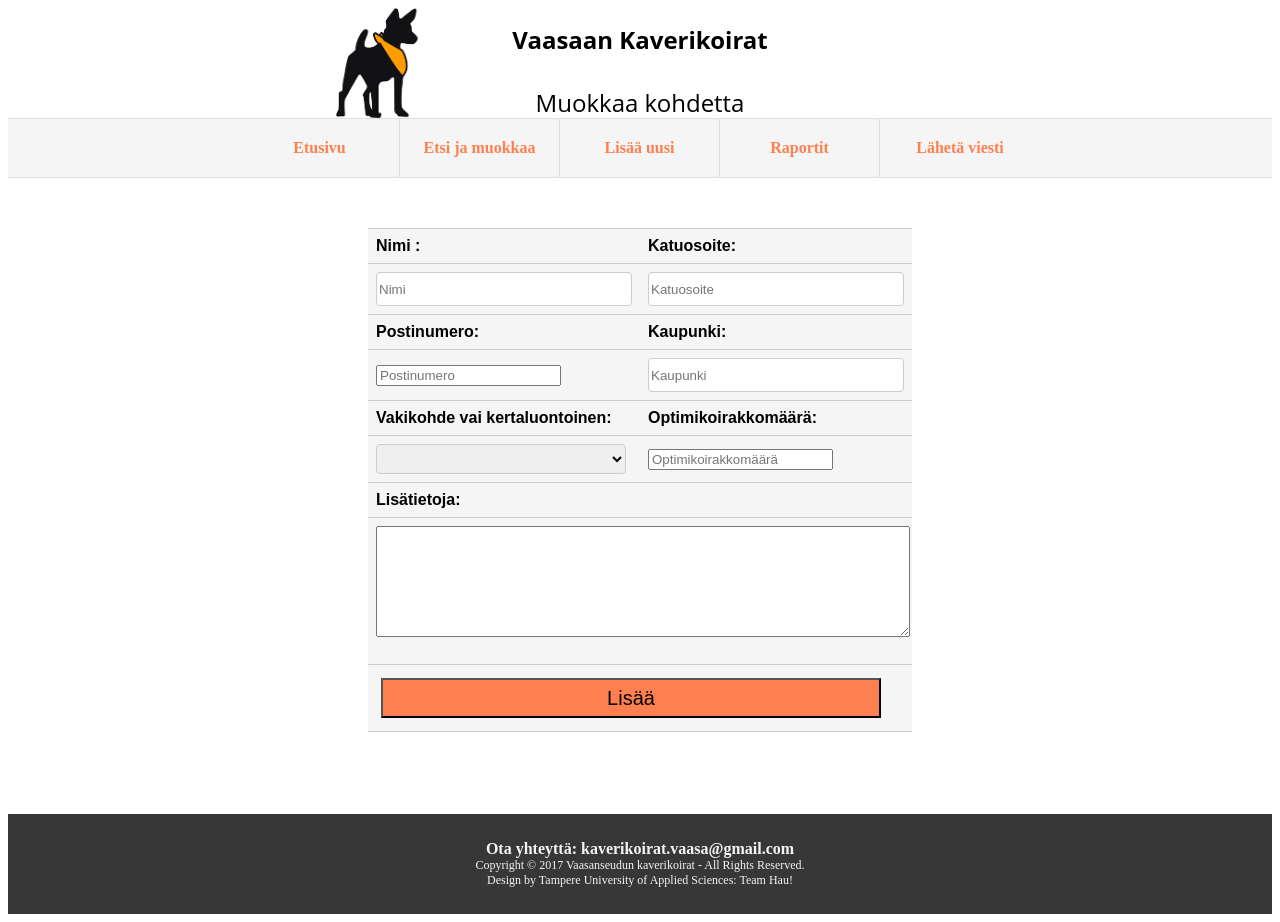
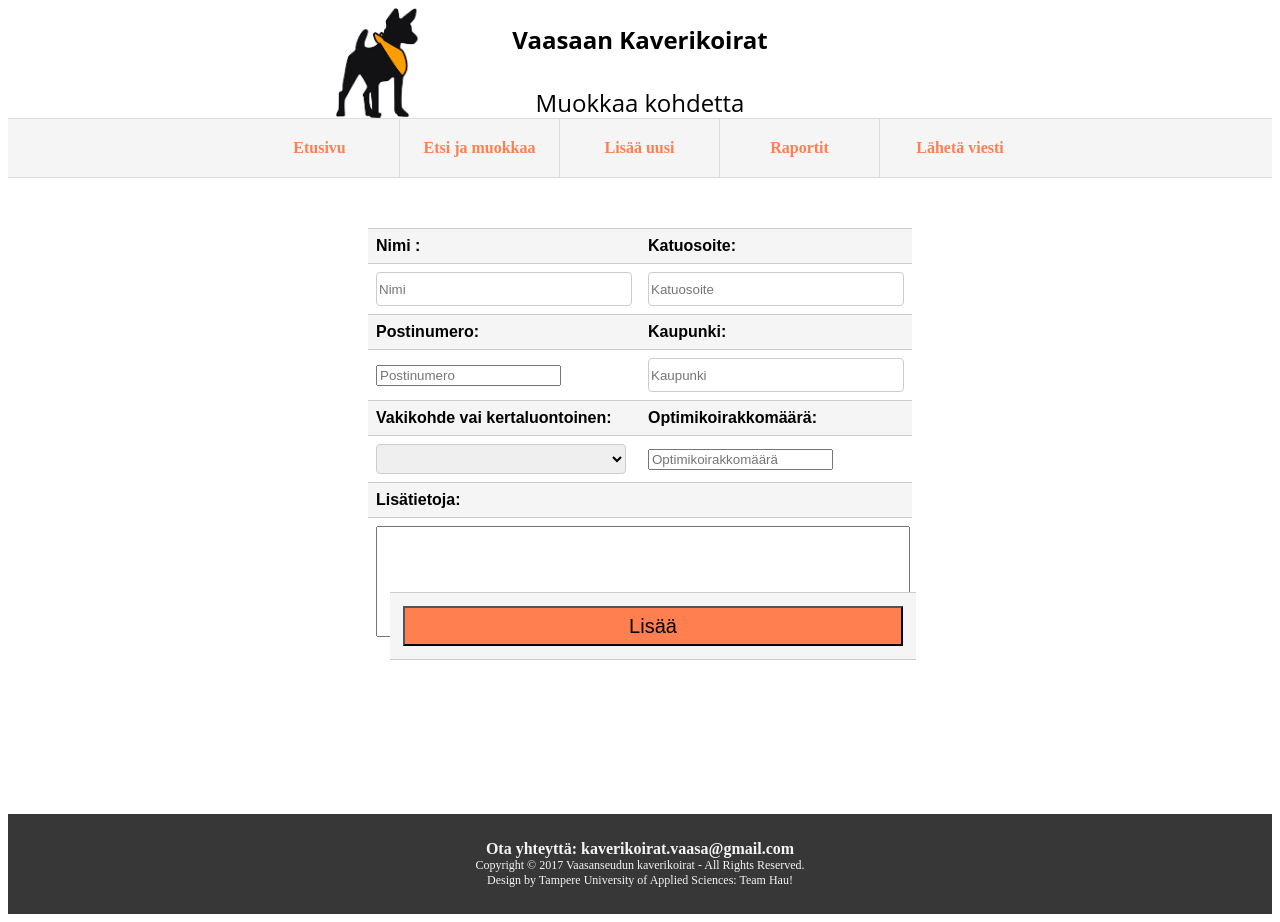
Before and after one commit to raumanm/ProjectHau, an Angular app in the folder frontend/angulartest-app/: page /modifyPlace/1 in a window 1280 px wide. Built offline with nearby package versions, Linux system fonts and the light colour scheme; no server answers.

Commit message:
Edit styling

```diff
--- a/frontend/angulartest-app/src/app/place.component/modify-place.component.html
+++ b/frontend/angulartest-app/src/app/place.component/modify-place.component.html
@@ -5,8 +5,8 @@
       <th><label for="addressStreet">Katuosoite:</label></th>
     </tr>
     <tr>
-      <th><input type="text" id="name" required placeholder="Nimi" [formControl]="myForm.controls['name']"></th>
-      <th><input type="text" id="addressStreet" required placeholder="Katuosoite" [formControl]="myForm.controls['addressStreet']"></th>
+      <td><input type="text" id="name" required placeholder="Nimi" [formControl]="myForm.controls['name']"></td>
+      <td><input type="text" id="addressStreet" required placeholder="Katuosoite" [formControl]="myForm.controls['addressStreet']"></td>
     </tr>
 
     <tr>
@@ -14,8 +14,8 @@
       <th><label for="addressCity">Kaupunki:</label></th>
     </tr>
     <tr>
-      <th><input type="number" id="addressCode" required placeholder="Postinumero" [formControl]="myForm.controls['addressCode']"></th>
-      <th><input type="text" id="addressCity" required placeholder="Kaupunki" [formControl]="myForm.controls['addressCity']"></th>
+      <td><input type="number" id="addressCode" required placeholder="Postinumero" [formControl]="myForm.controls['addressCode']"></td>
+      <td><input type="text" id="addressCity" required placeholder="Kaupunki" [formControl]="myForm.controls['addressCity']"></td>
     </tr>
 
     <tr>
@@ -23,22 +23,22 @@
       <th><label for="pairAmount">Optimikoirakkomäärä:</label></th>
     </tr>
     <tr>
-      <th><select id="visitationInterval" name="visitationInterval" required [formControl]="myForm.controls['visitationInterval']">
+      <td><select id="visitationInterval" name="visitationInterval" required [formControl]="myForm.controls['visitationInterval']">
         <option value="Regular">Vakikohde</option>
         <option value="One time">Kertaluontoinen</option>
       </select>
-      </th>
-      <th><input type="number" id="pairAmount" required placeholder="Optimikoirakkomäärä" maxlength="1" [formControl]="myForm.controls['pairAmount']"></th>
+      </td>
+      <td><input type="number" id="pairAmount" required placeholder="Optimikoirakkomäärä" maxlength="1" [formControl]="myForm.controls['pairAmount']"></td>
     </tr>
 
       <tr>
         <th colspan="2"><label for="details">Lis&#228;tietoja:</label></th>
       </tr>
       <tr>
-        <th colspan="2"><textarea id="details" name="details" rows="7" cols="30" [formControl]="myForm.controls['details']"></textarea></th>
+        <td colspan="2"><textarea id="details" name="details" rows="7" cols="30" [formControl]="myForm.controls['details']"></textarea></td>
       </tr>
       <tr>
-        <th colspan="2"><button type="submit">Lis&#228;&#228;</button></th>
+        <th colspan="2" class="bottomButt"><button type="submit">Lis&#228;&#228;</button></th>
       </tr>
   </table>
 </form>
```
